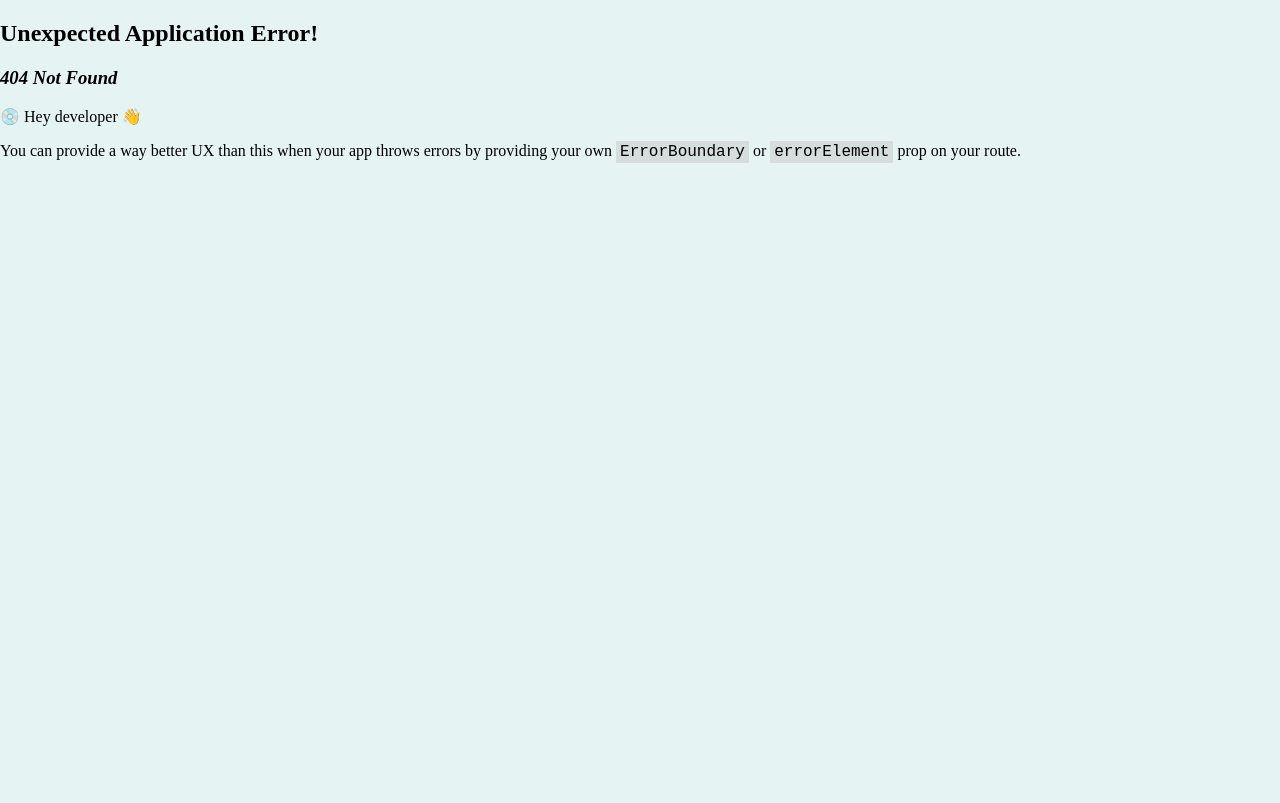
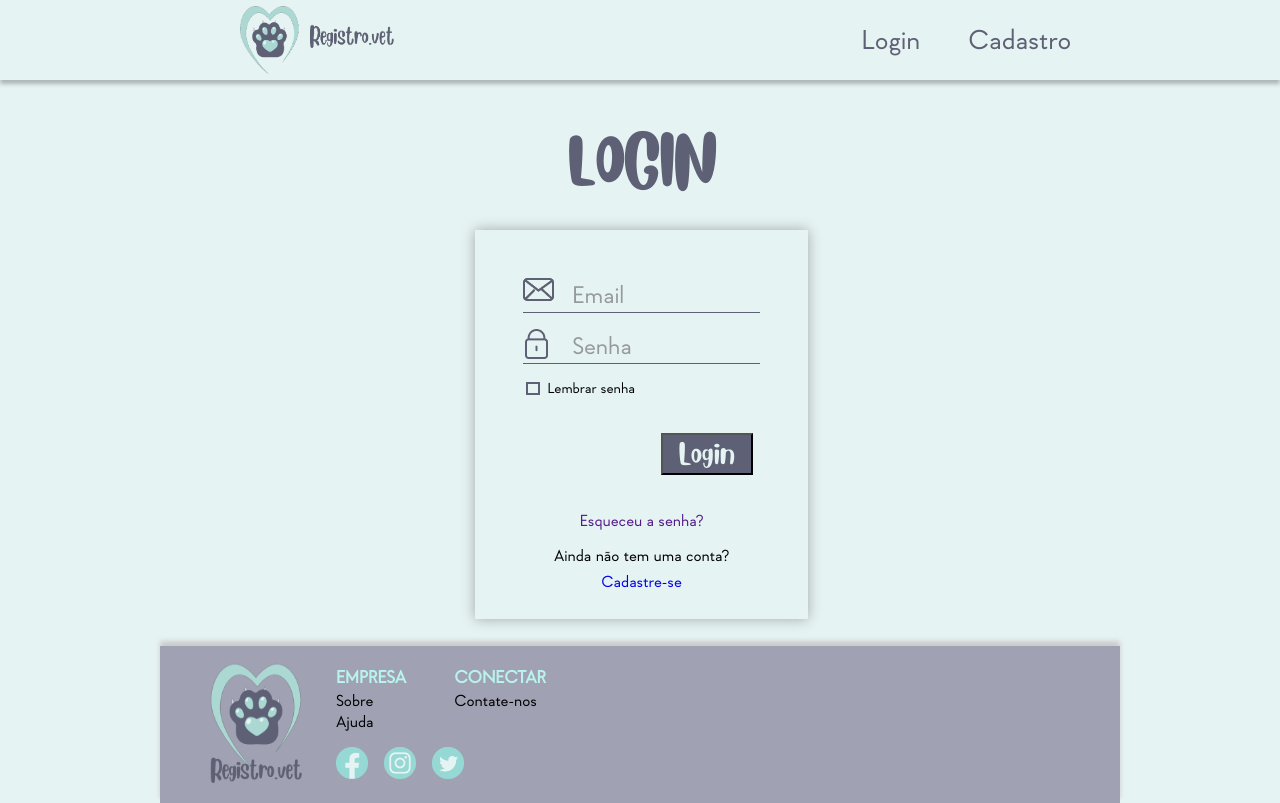
Before and after one commit to WillzuDev/Registro.vet, a React (Vite) app in the folder frontend/RegistroVet/: page /login in a window 1280 px wide. Before the commit this address had no page. Built offline with nearby package versions, Linux system fonts and the light colour scheme.

Commit message:
front: create login page

```diff
--- a/frontend/RegistroVet/src/App.tsx
+++ b/frontend/RegistroVet/src/App.tsx
@@ -2,10 +2,12 @@ import { createBrowserRouter, RouterProvider } from "react-router-dom";
 
 import Homepage from "./pages/homepage";
 import Cadastro from "./pages/cadastro";
+import Login from "./pages/login";
 
 function App() {
   const routes = createBrowserRouter([
     { path: "/", element: <Homepage/> },
+    { path: "/login", element: <Login/> },
     { path: "/cadastro", element: <Cadastro/> },
 ]);
   return <RouterProvider router={routes} />;
--- a/frontend/RegistroVet/src/assets/styles/cadastro.module.css
+++ b/frontend/RegistroVet/src/assets/styles/cadastro.module.css
@@ -76,9 +76,7 @@ main{
     border: none;
 }
 
-.wrapperCadastro .wrapperUser .form .name input::placeholder,
-.wrapperCadastro .wrapperUser .form .email input::placeholder,
-.wrapperCadastro .wrapperUser .form .password input::placeholder {
+.wrapperCadastro .wrapperUser .form  ::placeholder {
     font-size: 1.5rem;
     opacity: 70%;
 }
--- a/frontend/RegistroVet/src/assets/styles/homepage.module.css
+++ b/frontend/RegistroVet/src/assets/styles/homepage.module.css
@@ -6,10 +6,6 @@
 @font-face {
   font-family: Bluebarry;
   src: local('Bluebarry'), url("../fonts/Blueberry.ttf");
-}
-
-body {
-  background-color: #E6F3F3;
 }
 
 main{
--- /dev/null
+++ b/frontend/RegistroVet/src/assets/styles/login.module.css
@@ -0,0 +1,169 @@
+@font-face {
+    font-family: Geraldton;
+    src: local('Geraldton'), url("../fonts/GeraldtonRegular.otf");
+}
+
+@font-face {
+    font-family: Blueberry;
+    src: local('Bluebarry'), url("../fonts/Blueberry.ttf");
+}
+
+.titleLogin h1{
+    display: flex;
+    align-items: center;
+    justify-content: center;
+    font-size: 50px;
+    color: #5E6075;
+    padding: 0.8vh;
+    font-family: Blueberry;
+}
+
+.wrapperLoginBlock {
+    width: 28%;
+    height: 60%;
+    display: flex;
+    flex-direction: column;
+    background-color: #E6F3F3;
+    padding: 2rem 2rem 2rem 2rem;
+    margin: 0 0 5.5rem 0;
+    box-shadow: 0px 0px 12px 0px rgba(48, 48, 48, 0.39);
+}
+
+/* .wrapperLoginBlock {
+    width: 28%;
+    height: 60%;
+    display: flex;
+    flex-direction: column;
+    background-color: #E6F3F3;
+    padding: 3rem 2rem;
+    gap: 2rem;
+    margin: 0 0 5.5rem 0;
+    box-shadow: 0px 0px 12px 0px rgba(48, 48, 48, 0.39);
+} */
+
+.wrapperLoginBlock .wrapperForm {
+    display: flex;
+    flex-direction: column;
+}
+
+.wrapperLoginBlock .wrapperForm .form {
+    padding: 1rem;
+    display: flex;
+    flex-direction: column;
+    gap: 1rem;
+}
+
+.wrapperLoginBlock .wrapperForm .form .emailPassword{
+    width: 100%;
+    height: 100%;
+    display: flex;
+    flex-direction: column;
+    gap: 1rem;
+}
+
+.wrapperLoginBlock .wrapperForm .form .emailPassword .email, .password {
+    width: 100%;
+    display: flex;
+    gap: 1rem;
+    border-bottom: 1px solid #5E6075;
+}
+
+.wrapperLoginBlock .wrapperForm .form .emailPassword input{
+    width: 80%;
+    height: 2rem;
+    background-color: #E6F3F3;
+    font-size: 1.5rem;
+    border: none;
+}
+
+.wrapperLoginBlock .wrapperForm .form .emailPassword .password img{
+    padding: 0 0.4rem 0 0.1rem;
+}
+
+.wrapperLoginBlock .wrapperForm ::placeholder {
+    font-size: 1.5rem;
+    opacity: 70%;
+}
+
+
+.wrapperLoginBlock .wrapperForm .form .rememberPassword {
+    width: 100%;
+    display: flex;
+    align-items: center;
+    gap: 0.5rem;
+    margin: 0 0 0 0.2rem;
+}
+
+.wrapperLoginBlock .wrapperForm .form .rememberPassword label {
+    cursor: pointer;
+    font-size: 0.9rem;
+}
+
+input[type=checkbox] {
+    position: relative;
+}
+
+input[type=checkbox]:before {
+    content: "";
+    display: block;
+    position: absolute;
+    width: 0.6rem;
+    height: 0.6rem;
+    top: 0;
+    left: 0;
+    background-color: #E6F3F3;
+    border: 2px solid #5E6075;
+}
+
+input[type=checkbox]:checked:after {
+    content: "";
+    display: block;
+    width: 0.2rem;
+    height: 0.4rem;
+    border: solid #5E6075;
+    border-width: 0 3px 3px 0;
+    -webkit-transform: rotate(45deg);
+    -ms-transform: rotate(45deg);
+    transform: rotate(45deg);
+    position: absolute;
+    top: 1px;
+    left: 4px;
+}
+
+.wrapperLoginBlock .wrapperForm .form .wrapperButtom {
+    margin: 1.3rem 6rem;
+    padding: 0 0 0 2.6rem;
+}
+
+.wrapperLoginBlock .wrapperForm .form .wrapperButtom .button{
+    display: flex;
+    align-items: center;
+    justify-content: center;
+    font-family: Blueberry;
+    background: transparent;
+    font-size: 1.5rem;
+    padding: 0.2em 1rem;
+    text-decoration: none;
+    background-color: #5E6075;
+    color: #E6F3F3;
+    cursor: pointer;
+}
+
+.wrapperLoginBlock .wrapperForgotNewUser {
+    display: flex;
+    flex-direction: column;
+    align-items: center;
+    gap: 1rem;
+}
+
+.wrapperLoginBlock .wrapperForgotNewUser a {
+    text-decoration: none;
+}
+
+.wrapperLoginBlock .wrapperForgotNewUser .wrapperRegister .text {
+    height: 60%;
+    display: flex;
+    flex-direction: column;
+    align-items: center;
+    gap: 0.5rem;
+}
--- a/frontend/RegistroVet/src/components/bodys/cadastro.tsx
+++ b/frontend/RegistroVet/src/components/bodys/cadastro.tsx
@@ -1,4 +1,3 @@
-// import React, { useState } from 'react';
 import { useForm } from "react-hook-form";
 import axios from 'axios';
 
--- a/frontend/RegistroVet/src/components/bodys/homepage.tsx
+++ b/frontend/RegistroVet/src/components/bodys/homepage.tsx
@@ -17,7 +17,6 @@ export default function Home() {
     return (
         <div>
             <body>
-
                 <Header/>
 
                 <main>
@@ -56,6 +55,7 @@ export default function Home() {
                             </div>
                         </div>
                     </div>
+
                     <div className={styles.thirdCard}>
                         <div className={styles.wrapperStart}>
                             <h2 >Comece a usar!</h2>
--- /dev/null
+++ b/frontend/RegistroVet/src/components/bodys/login.tsx
@@ -0,0 +1,72 @@
+import styles from "../../assets/styles/login.module.css"
+import "../../../node_modules/normalize.css/normalize.css"
+
+import Header from "../hf/defaultheader";
+import Footer from "../hf/defaultfooter";
+
+import MailIcon from "../../assets/images/mail-icon.png"
+import lockInIcon from "../../assets/images/lock-icon.png"
+
+
+export default function Login() {
+    return (
+        <div>
+            <body>
+                <Header/>
+                <main>
+                    <div className={styles.titleLogin}>
+                        <h1>LOGIN</h1>
+                    </div>
+
+                    <div className={styles.wrapperLoginBlock}>
+
+                        <div className={styles.wrapperForm}>
+
+                            <form className={styles.form} action="/login/user" method="post">
+
+                                <div className={styles.emailPassword}>
+
+                                    <div className={styles.email}>
+                                        <label htmlFor="inputEmail" id="textField"><img src={MailIcon} alt="Icone de carta"/></label>
+                                        <input type="email" placeholder="Email" className={styles.inputEmail} name="email" required/>
+                                    </div>
+
+                                    <div className={styles.password}>
+                                        <label htmlFor="inputPassword" id="textField"><img src={lockInIcon} alt="Icone de cadeado"/></label>
+                                        <input type="password" placeholder="Senha" className={styles.inputPassword} name="password" required/>
+                                    </div>
+
+                                </div>
+
+                                <div className={styles.rememberPassword}>
+                                    <input type="checkbox" className={styles.check} name="lembrarSenha" value="true"/>
+                                    <label htmlFor="check" id="remember">Lembrar senha</label>
+                                </div>
+
+                                <div className={styles.wrapperButtom}>
+                                    <button type="submit" name="botao" className={styles.button} value="enviar">Login</button>
+                                </div>
+
+                            </form>
+
+                        </div>
+
+                        <div className={styles.wrapperForgotNewUser}>
+                            <div className={styles.forgotMyPassword}>
+                                <a href="">Esqueceu a senha?</a>
+                            </div>
+
+                            <div className={styles.wrapperRegister}>
+                                <div className={styles.text}>
+                                    <span>Ainda não tem uma conta?</span>
+                                    <a href="/cadastro">Cadastre-se</a>
+                                </div>
+                            </div>
+                        </div>
+                    </div>
+                </main>
+                <Footer/>
+            </body>
+        </div>
+    )
+}
--- a/frontend/RegistroVet/src/pages/cadastro/index.tsx
+++ b/frontend/RegistroVet/src/pages/cadastro/index.tsx
@@ -1,8 +1,10 @@
 import Body from "../../components/bodys/cadastro";
 
 
-export default function Homepage() {
+export default function Cadastro() {
+
     document.title = "Cadastro"
+
     return (
         <div>
             <Body/>
--- a/frontend/RegistroVet/src/pages/homepage/index.tsx
+++ b/frontend/RegistroVet/src/pages/homepage/index.tsx
@@ -2,6 +2,7 @@ import Body from "../../components/bodys/homepage";
 
 
 export default function Homepage() {
+
     document.title = "Registro.Vet"
 
     return (
--- /dev/null
+++ b/frontend/RegistroVet/src/pages/login/index.tsx
@@ -0,0 +1,13 @@
+import Body from "../../components/bodys/login";
+
+
+export default function Login() {
+
+    document.title = "Login"
+
+    return (
+        <div>
+            <Body/>
+        </div>
+    );
+}
```
Lines whose indentation alone changed are shown as unchanged.
